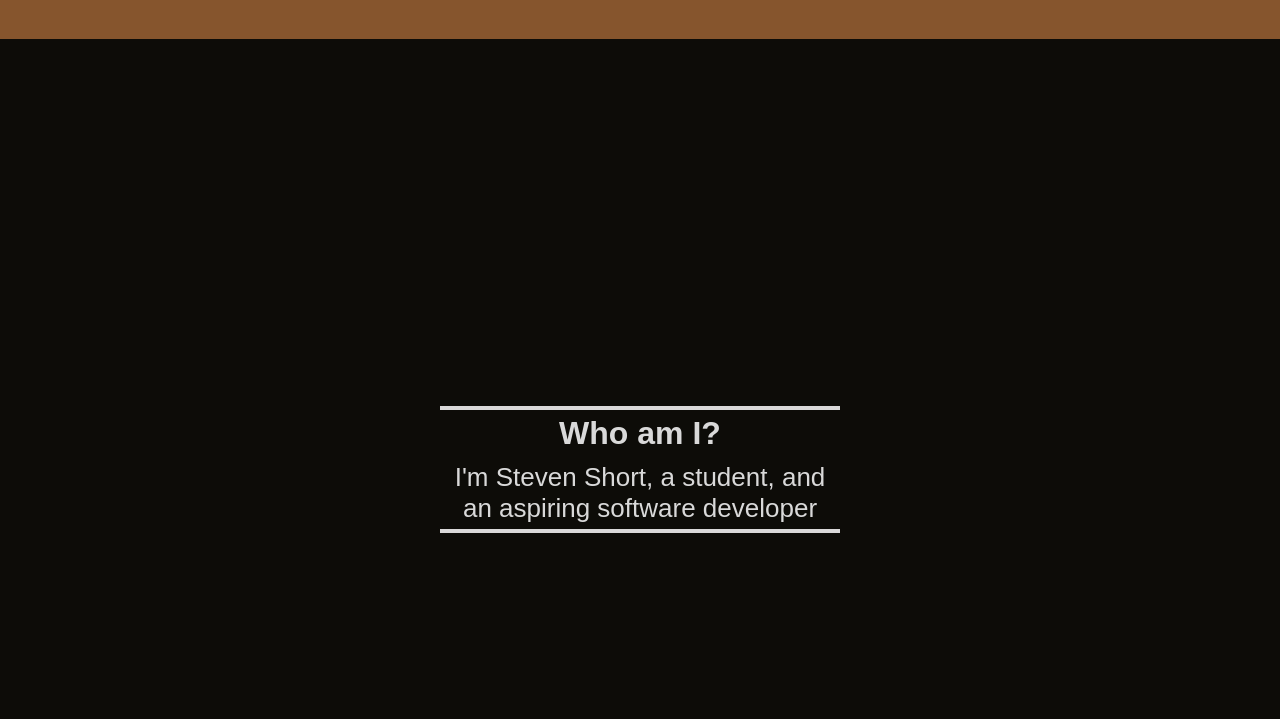
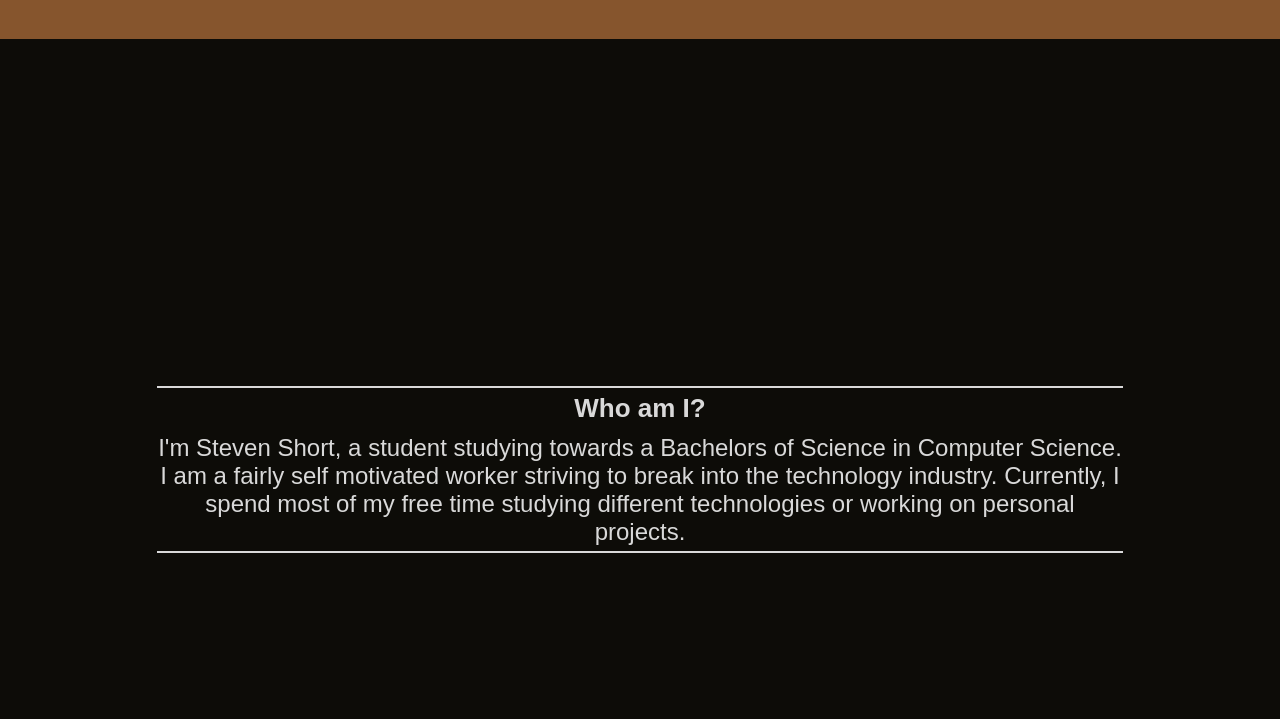
Before and after one commit to SparrowDetail/SparrowDetail.github.io, a plain HTML site: page index.html in a window 1280 px wide. Shown: the part 761-1480 px from the top of the page. Drawn offline with Linux system fonts and the light colour scheme; a web font is replaced by a local one.

Commit message:
update about section content

```diff
--- a/index.html
+++ b/index.html
@@ -38,10 +38,10 @@
         <main>
             <section id="about-section" class="snap-point">
                 <div class="section-content">
-                    <div class="introduction-divider">
+                    <div class="introduction-text">
                         <hr>
                         <h2>Who am I?</h2>
-                        <p>I'm Steven Short, a student, and an aspiring software developer</p>
+                        <p>I'm Steven Short, a student studying towards a Bachelors of Science in Computer Science. I am a fairly self motivated worker striving to break into the technology industry. Currently, I spend most of my free time studying different technologies or working on personal projects.</p>
                         <hr>
                     </div>
                 </div>
--- a/src/sass/styles.scss
+++ b/src/sass/styles.scss
@@ -32,6 +32,7 @@ html, body {
 .snap-point {
     scroll-snap-align: start;
     scroll-snap-stop: normal;
+    overflow: scroll;
 }
 
 .logo {
@@ -210,20 +211,20 @@ section {
     }
 }
 
-.introduction-divider {
+.introduction-text {
     display: flex;
     flex-direction: column;
     place-items: center;
     text-align: center;
-    max-width: 40rem;
+    max-width: 90%;
 
     hr {
         width: 100%;
-        border: 2px solid $sparrow-white;
+        border: 1.5px solid $sparrow-white;
     }
 
     h2 {
-        font-size: 2.4em;
+        font-size: 2.6em;
         font-weight: 700;
         margin: 0 0 1rem 0;
     }
@@ -379,8 +380,10 @@ footer {
 }
 
 $desktop-styles-min-width: 800px;
-/*Desktop styles*/
-@media only screen and (min-width: $desktop-styles-min-width) {
+$tablet-styles-min-width: 410px;
+
+/*Tablet and desktop styles*/
+@media only screen and (min-width: $tablet-styles-min-width) {
     /*Header styles*/
     .nav-container {
         height: $nav-height;
@@ -420,7 +423,17 @@ $desktop-styles-min-width: 800px;
             font-size: 5.4em;
         }
     }
+}
 
+/*Tablet Style only styles*/
+@media only screen and (min-width: $tablet-styles-min-width) and (max-width: $desktop-styles-min-width) {
+    .three-col-grid {
+        grid-template-columns: repeat(2, 1fr);
+    }
+}
+
+/*Desktop only styles*/
+@media only screen and (min-width: $desktop-styles-min-width) {
     /* main styles */
 
     .section-content {
@@ -471,13 +484,6 @@ $desktop-styles-min-width: 800px;
     }
 }
 
-/*Tablet Style*/
-@media only screen and (min-width: 400px) and (max-width: $desktop-styles-min-width) {
-    .three-col-grid {
-        grid-template-columns: repeat(2, 1fr);
-    }
-}
-
 /*Special case media queries*/
 @media only screen and (min-width: 700px) {
     /*Adjust welcome block to display logo*/
```
Also changed, not shown: src/css/styles.css.
